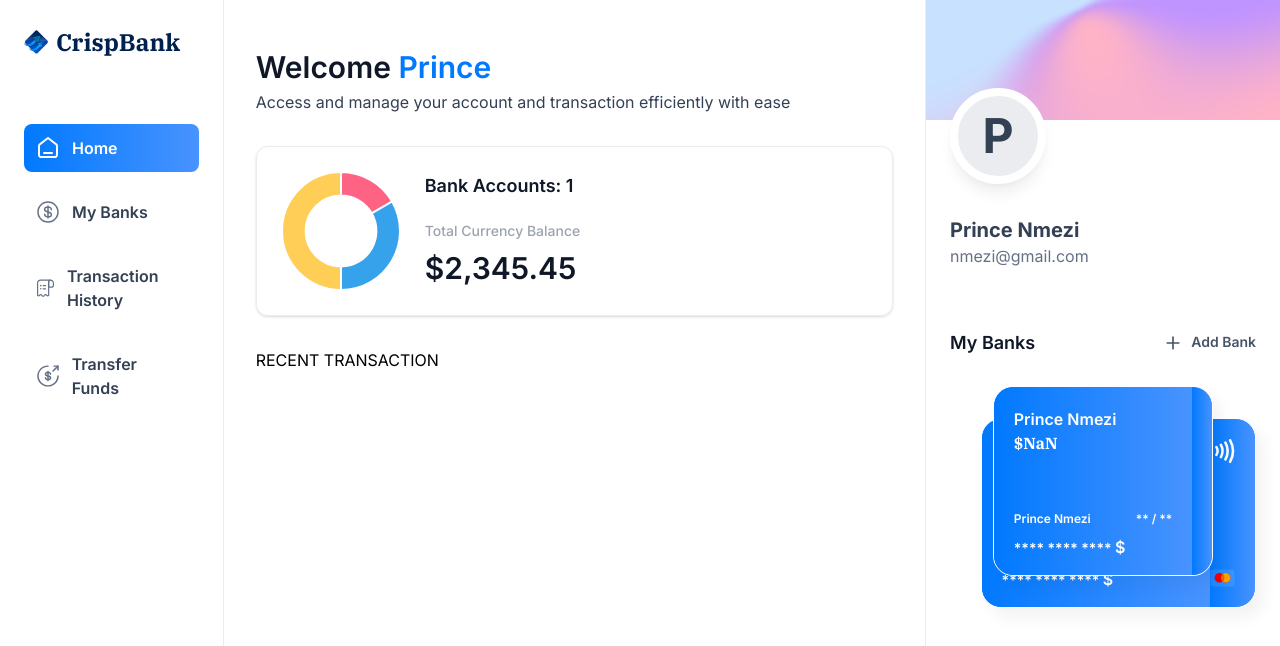
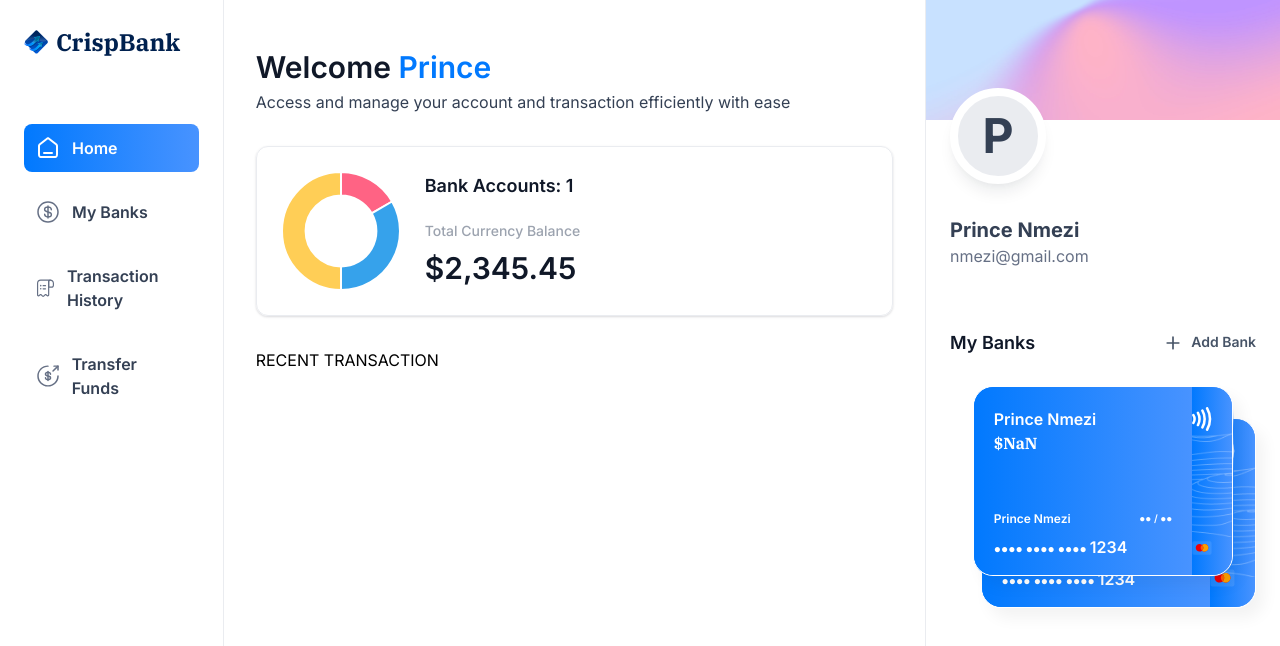
Before and after one commit to stephenprin/banking_system, a Next.js app: page / in a window 1280 px wide. Shown: the top 646 px of the page. Built offline with nearby package versions, Linux system fonts and the light colour scheme.

Commit message:
implement the complete layer

```diff
--- /dev/null
+++ b/app/(root)/my-banks/page.tsx
@@ -0,0 +1,9 @@
+import React from 'react'
+
+const Banks  = () => {
+  return (
+    <div>banks</div>
+  )
+}
+
+export default Banks;
--- /dev/null
+++ b/app/(root)/payment-transfer/page.tsx
@@ -0,0 +1,9 @@
+import React from 'react'
+
+const PaymentTransfer = () => {
+  return (
+    <div>PaymentTransfer</div>
+  )
+}
+
+export default PaymentTransfer
--- /dev/null
+++ b/app/(root)/transaction-history/page.tsx
@@ -0,0 +1,9 @@
+import React from 'react'
+
+const TransactionHisory = () => {
+  return (
+    <div> TransactionHisory</div>
+  )
+}
+
+export default TransactionHisory
--- a/components/BankCard.tsx
+++ b/components/BankCard.tsx
@@ -19,16 +19,18 @@ const BankCard = ({account, userName, showBalance= true }:CreditCardProps) => {
                   <article className='flex flex-col gap-2'>
                       <div className='flex justify-between'>
                           <h1 className='text-12 font-semibold text-white'>{userName}</h1>
-                          <h1 className='text-12 font-semibold text-white'> ** / **</h1>
+                          <h1 className='text-10 font-semibold text-white'> ●● / ●●</h1>
                       </div>
-                      <p className='text-14 font-semibold tracking-normal text-white'>**** **** **** <span className='text-16'>${account.mask}</span></p>
+                      <p className='text-12 font-semibold tracking-normal text-white'> ●●●● ●●●● ●●●● <span className='text-16'>1234</span></p>
                   </article>
             </div>
             <div className='bank-card_icon'>
               <Image src="/icons/paypass.svg" width={20} height={24} alt="pay"/>
-              <Image src="/icons/mastercard.svg" width={45} height={45} alt="mastercard"/>
+              <Image src="/icons/mastercard.svg" width={45} height={32} alt="mastercard" className='ml-5'/>
             </div>
+              <Image src="/icons/lines.png" width={316} height={190} alt="lines" className='absolute top-0 left-0'/>
         </Link>
+
     </div>
   )
 }
```
